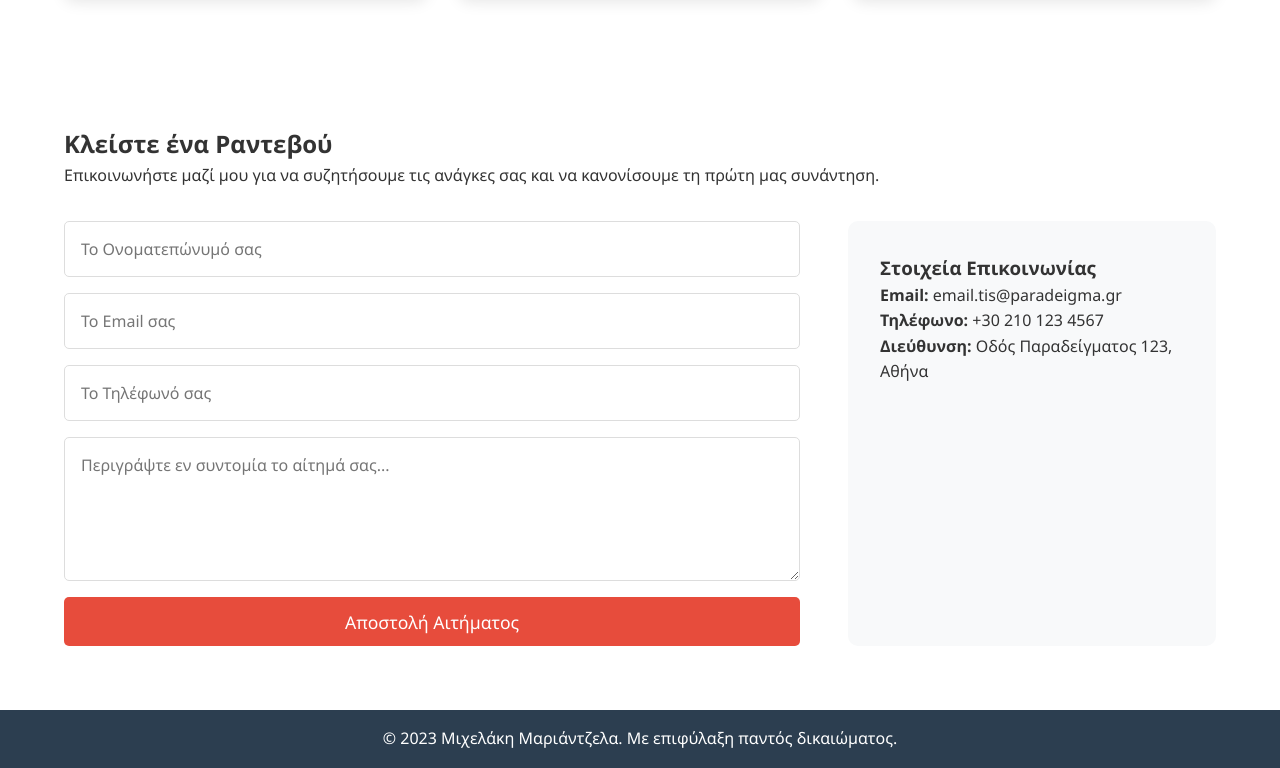
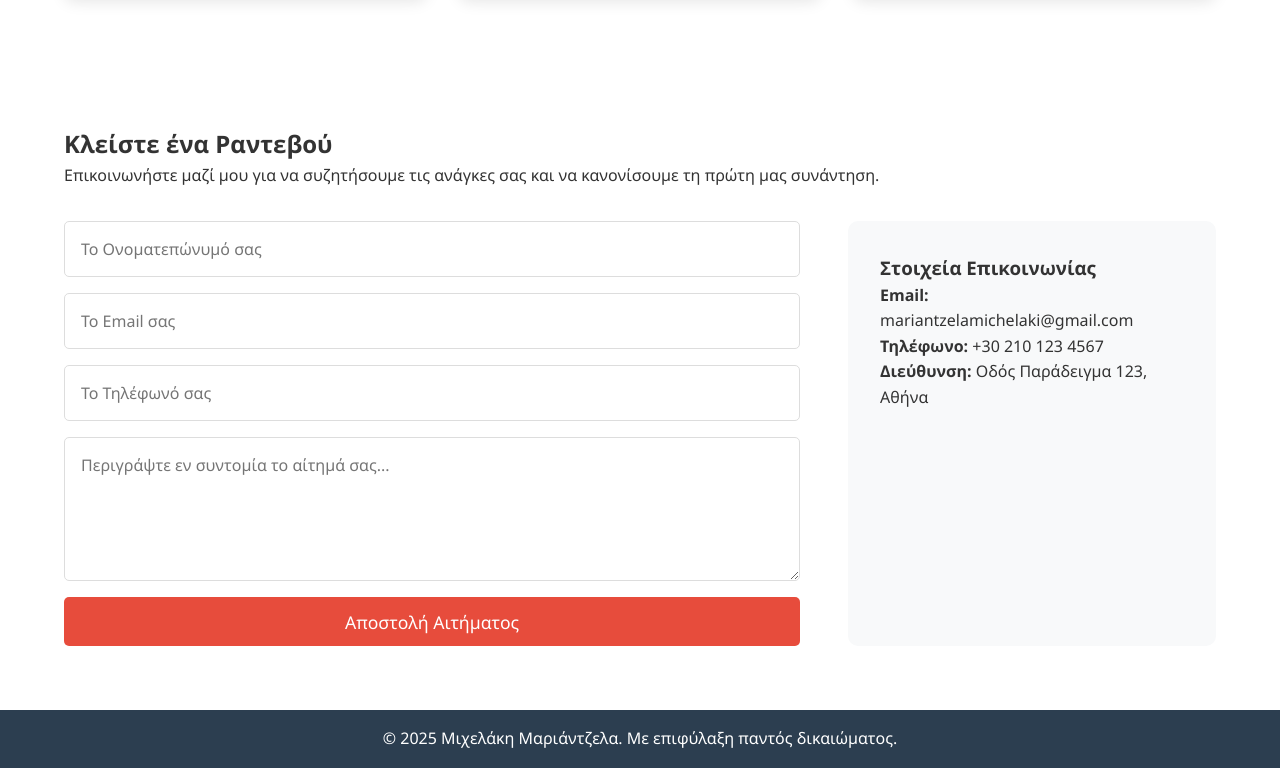
Before and after one commit to zesopoulosnikos/social-worker-form, a plain HTML site: page index.html in a window 1280 px wide. Shown: the part 1702-2470 px from the top of the page. Drawn offline with Linux system fonts and the light colour scheme.

Commit message:
Μικρές αλλαγές

```diff
--- a/index.html
+++ b/index.html
@@ -85,9 +85,9 @@
                 <!-- Πληροφορίες Επικοινωνίας -->
                 <div class="contact-info">
                     <h3>Στοιχεία Επικοινωνίας</h3>
-                    <p><strong>Email:</strong> email.tis@paradeigma.gr</p>
+                    <p><strong>Email:</strong> mariantzelamichelaki@gmail.com</p>
                     <p><strong>Τηλέφωνο:</strong> +30 210 123 4567</p>
-                    <p><strong>Διεύθυνση:</strong> Οδός Παραδείγματος 123, Αθήνα</p>
+                    <p><strong>Διεύθυνση:</strong> Οδός Παράδειγμα 123, Αθήνα</p>
                     <!-- Μπορείς να βάλεις και χάρτη από Google Maps -->
                 </div>
             </div>
@@ -96,7 +96,7 @@
 
     <!-- Υποσέλιδο -->
     <footer>
-        <p>&copy; 2023 Μιχελάκη Μαριάντζελα. Με επιφύλαξη παντός δικαιώματος.</p>
+        <p>&copy; 2025 Μιχελάκη Μαριάντζελα. Με επιφύλαξη παντός δικαιώματος.</p>
     </footer>
 
     <script src="socialwork.js"></script>
```
